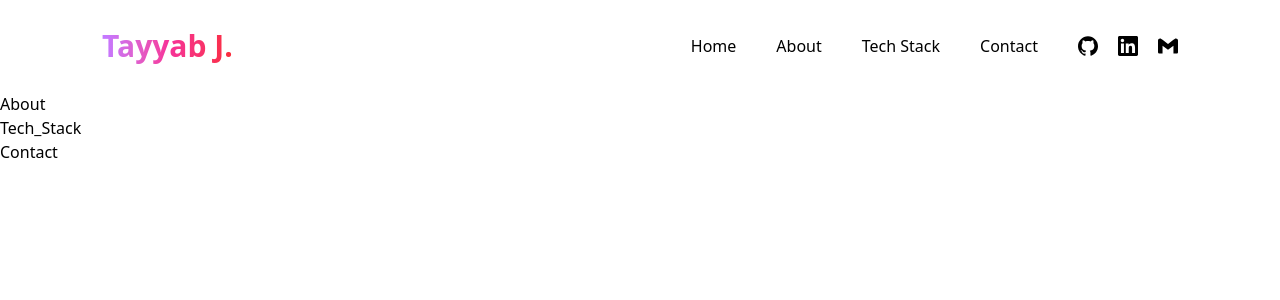
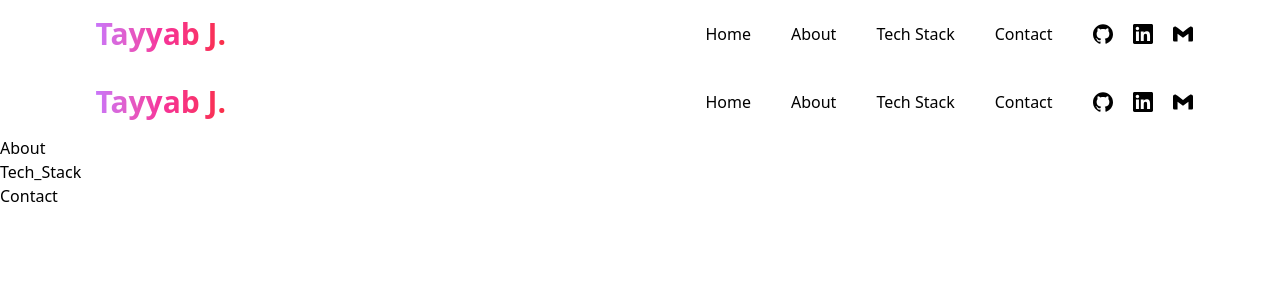
Before and after one commit to TayyabJunaidOfficial/My-Portfolio-NextJS, a Next.js app: page / in a window 1280 px wide. Shown: the top 300 px of the page. Built offline with nearby package versions, Linux system fonts and the light colour scheme.

Commit message:
Navbar Created

```diff
--- a/app/Components/Navbar.jsx
+++ b/app/Components/Navbar.jsx
@@ -1,49 +1,57 @@
 import Link from "next/link";
 import React from "react";
-import { SiGithub } from "react-icons/si";
-import { SiLinkedin } from "react-icons/si";
-import { SiGmail } from "react-icons/si";
+import { SiGithub, SiLinkedin, SiGmail } from "react-icons/si";
+
+const navLinks = [
+  { href: "/", label: "Home" },
+  { href: "About", label: "About" },
+  { href: "Tech_Stack", label: "Tech Stack" },
+  { href: "Contact", label: "Contact" },
+];
+
+const socialLinks = [
+  {
+    href: "",
+    icon: <SiGithub size={20} />,
+    hover: "hover:text-neutral-900 hover:drop-shadow-[0_0_8px_rgba(24,23,23,0.75)]",
+  },
+  {
+    href: "",
+    icon: <SiLinkedin size={20} />,
+    hover: "hover:text-sky-600 hover:drop-shadow-[0_0_8px_rgba(0,119,181,0.75)]",
+  },
+  {
+    href: "",
+    icon: <SiGmail size={20} />,
+    hover: "hover:text-red-400 hover:drop-shadow-[0_0_8px_rgba(209,72,54,0.75)]",
+  },
+];
+
+const hoverGradient =
+  "hover:bg-gradient-to-r hover:from-purple-400 hover:via-pink-500 hover:to-red-500 hover:bg-clip-text hover:text-transparent transition duration-300";
 
 const Navbar = () => {
   return (
-    <nav className="flex justify-evenly items-center gap-96 p-7">
-      <h1 className="text-3xl font-bold bg-gradient-to-r from-purple-400 via-pink-500 to-red-500 bg-clip-text text-transparent">
+    <nav className="flex justify-evenly items-center gap-96 py-2">
+      <h1 className="text-3xl text-center p-2 font-bold bg-gradient-to-r from-purple-400 via-pink-500 to-red-500 bg-clip-text text-transparent">
         Tayyab J.
       </h1>
       <ul className="flex justify-center items-center gap-10">
-        <li>
-          <Link
-            className="hover:bg-gradient-to-r hover:from-purple-400 hover:via-pink-500 hover:to-red-500 hover:bg-clip-text hover:text-transparent transition duration-300"
-            href="/"
-          >
-            Home
-          </Link>
-        </li>
-        <li>
-          <Link href="About">About</Link>
-        </li>
-        <li>
-          <Link href="Tech_Stack">Tech Stack</Link>
-        </li>
-        <li>
-          <Link href="Contact">Contact</Link>
-        </li>
-        <ul className="flex justify-center items-center gap-5">
-          <li>
-            <Link href="">
-              <SiGithub size={20} />
+        {navLinks.map(({ href, label }) => (
+          <li key={label}>
+            <Link href={href} className={hoverGradient}>
+              {label}
             </Link>
           </li>
-          <li>
-            <Link href="">
-              <SiLinkedin size={20} />
-            </Link>
-          </li>
-          <li>
-            <Link href="">
-              <SiGmail size={20} />
-            </Link>
-          </li>
+        ))}
+        <ul className="flex justify-center items-center gap-5">
+          {socialLinks.map(({ href, icon, hover }, index) => (
+            <li key={index}>
+              <Link href={href} className={`${hover} transition duration-300`}>
+                {icon}
+              </Link>
+            </li>
+          ))}
         </ul>
       </ul>
     </nav>
--- /dev/null
+++ b/app/Components/Navbarr.jsx
@@ -0,0 +1,57 @@
+import Link from 'next/link'
+import React from 'react'
+import { SiGithub, SiGmail, SiLinkedin } from 'react-icons/si'
+
+const navLinks=[
+    {href:"/",label:"Home"},
+    {href:"About",label:"About"},
+    {href:"Tech_Stack",label:"Tech Stack"},
+    {href:"Contact",label:"Contact"},
+]
+
+const socialLinks=[
+    {href:"",
+     icon:<SiGithub size={20} />,
+     hover:"hover:text-neutral-900 hover:drop-shadow-[0_0_8px_rgba(24,23,23,0.75)]"
+    },
+    {href:"",
+     icon:<SiLinkedin size={20} />,
+     hover: "hover:text-sky-600 hover:drop-shadow-[0_0_8px_rgba(0,119,181,0.75)]",
+    },
+    {href:"",
+     icon:<SiGmail size={20} />,
+     hover: "hover:text-red-400 hover:drop-shadow-[0_0_8px_rgba(209,72,54,0.75)]",
+    },
+]
+const hoverGradient =
+"hover:bg-gradient-to-r hover:from-purple-400 hover:via-pink-500 hover:to-red-500 hover:bg-clip-text hover:text-transparent transition duration-300";
+
+
+const Navbarr = () => {
+
+  return (
+    <nav className="flex justify-evenly items-center gap-96 py-2">
+        <h1 className="text-3xl text-center p-2 font-bold bg-gradient-to-r from-purple-400 via-pink-500 to-red-500 bg-clip-text text-transparent">
+        Tayyab J.
+      </h1>
+      <ul  className="flex justify-center items-center gap-10">
+        {navLinks.map(({href,label})=>(
+            <li key={label}>
+                <Link href={href} className={hoverGradient}>{label}</Link>
+            </li>
+        ))}
+        <li>
+        <ul  className="flex justify-center items-center gap-5">
+        {socialLinks.map(({href,icon,hover},index)=>(
+            <li key={index}>
+                <Link href={href} className={`${hover} transition duration-300`}>{icon}</Link>
+            </li>
+        ))}
+      </ul>
+        </li>
+      </ul>
+    </nav>
+  )
+}
+
+export default Navbarr
--- a/app/page.jsx
+++ b/app/page.jsx
@@ -1,5 +1,6 @@
 import Image from "next/image";
 import Navbar from "./Components/Navbar";
+import Navbarr from "./Components/Navbarr";
 import About from "./About/page";
 import Tech_Stack from "./Tech_Stack/page";
 import Contact from "./Contact/page";
@@ -8,6 +9,7 @@ export default function Home() {
   return (
     <div>
       <Navbar/>
+      <Navbarr/>
       <About/>
       <Tech_Stack/>
       <Contact/>
```
